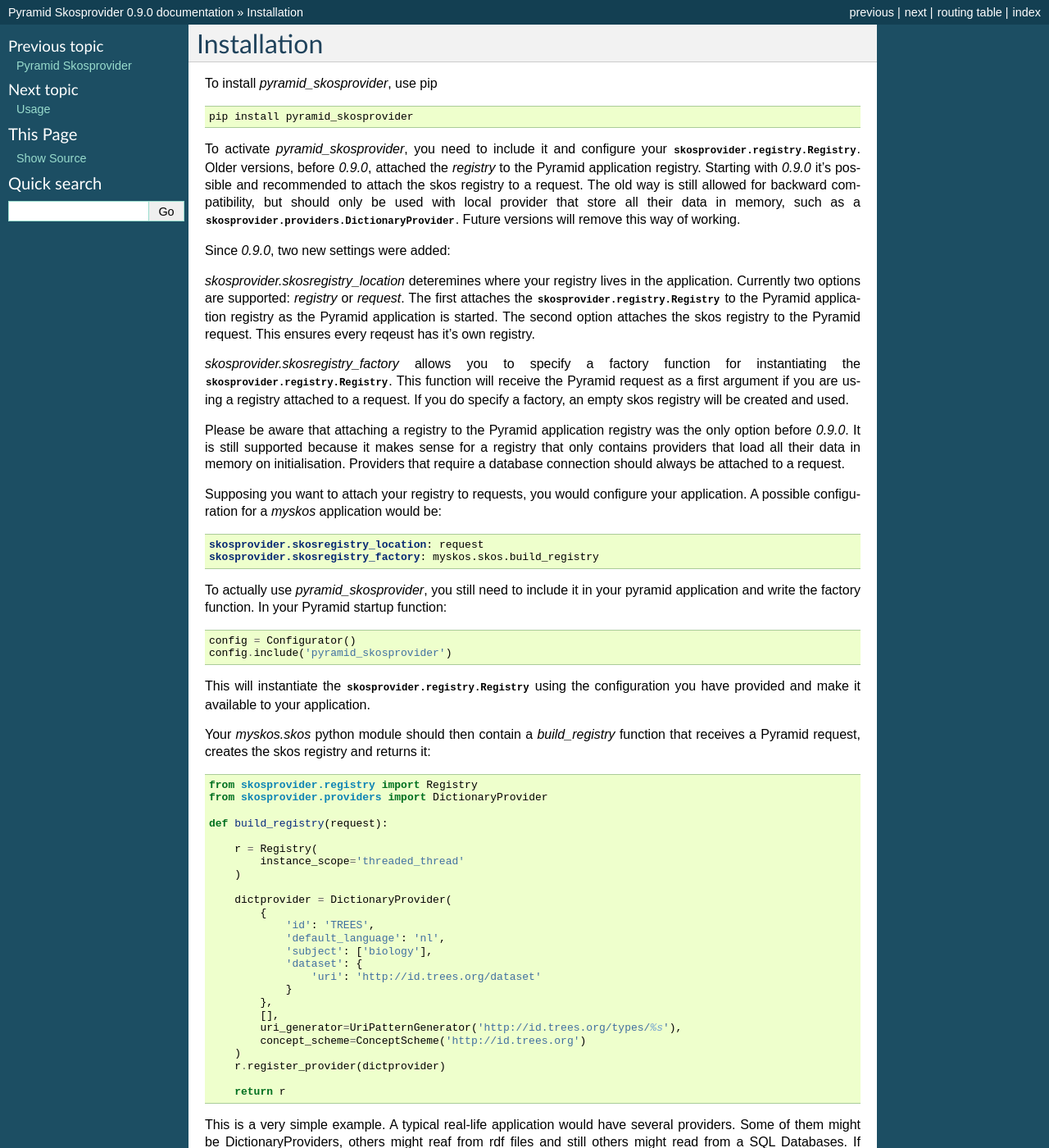
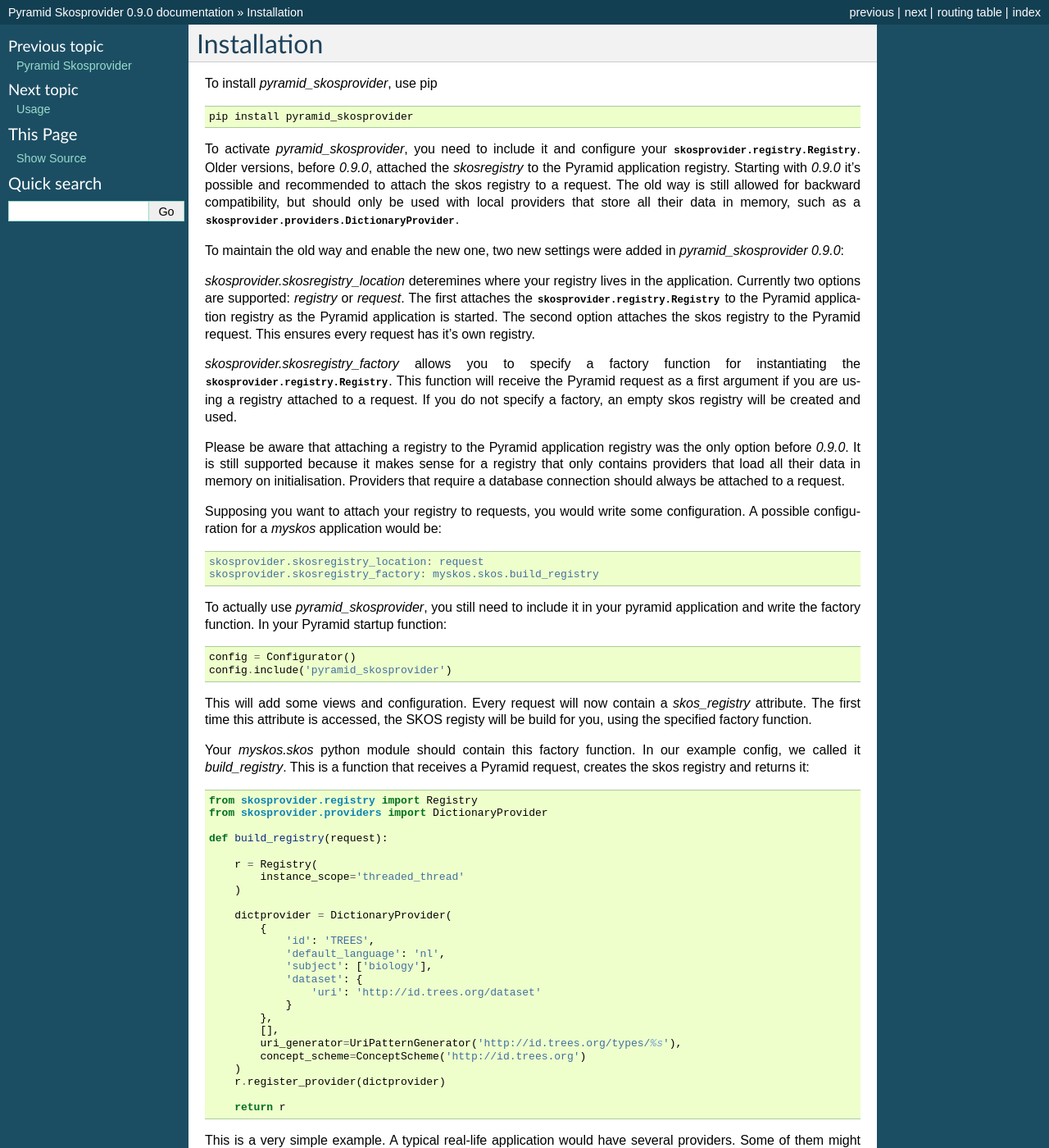
Before and after one commit to OnroerendErfgoed/pyramid_skosprovider, a Sphinx documentation site: the page built from docs/install.rst, in a window 1280 px wide and 1400 px high. Shown: the whole window at 82% size. Built offline with Sphinx 7.4.7, drawn with Linux system fonts in a browser that asks for light colours; some of the changed text lies outside the part shown.

Commit message:
Update docs.

```diff
--- a/docs/install.rst
+++ b/docs/install.rst
@@ -10,26 +10,26 @@
 
 To activate `pyramid_skosprovider`, you need to include it and configure your
 :class:`skosprovider.registry.Registry`. Older versions, before `0.9.0`,
-attached the `registry` to the Pyramid application registry. Starting with
+attached the `skosregistry` to the Pyramid application registry. Starting with
 `0.9.0` it's possible and recommended to attach the skos registry to a request.
 The old way is still allowed for backward compatibility, but should only be
-used with local provider that store all their data in memory, such as a
-:class:`skosprovider.providers.DictionaryProvider`. Future versions will remove
-this way of working.
+used with local providers that store all their data in memory, such as a
+:class:`skosprovider.providers.DictionaryProvider`.
 
-Since `0.9.0`, two new settings were added:
+To maintain the old way and enable the new one, two new settings were added in
+`pyramid_skosprovider` `0.9.0`:
 
 *skosprovider.skosregistry_location* deteremines where your registry lives in
 the application. Currently two options are supported: `registry` or `request`.
 The first attaches the :class:`skosprovider.registry.Registry` to the Pyramid
 application registry as the Pyramid application is started. The second option
-attaches the skos registry to the Pyramid request. This ensures every reqeust
+attaches the skos registry to the Pyramid request. This ensures every request
 has it's own registry.
 
 *skosprovider.skosregistry_factory* allows you to specify a factory function
 for instantiating the :class:`skosprovider.registry.Registry`. This function
 will receive the Pyramid request as a first argument if you are using a
-registry attached to a request. If you do specify a factory, an empty skos
+registry attached to a request. If you do not specify a factory, an empty skos
 registry will be created and used.
 
 Please be aware that attaching a registry to the Pyramid application registry
@@ -38,10 +38,10 @@
 memory on initialisation. Providers that require a database connection should
 always be attached to a request.
 
-Supposing you want to attach your registry to requests, you would configure
-your application. A possible configuration for a `myskos` application would be:
+Supposing you want to attach your registry to requests, you would write some
+configuration. A possible configuration for a `myskos` application would be:
 
-.. code-block:: yaml
+.. code-block:: ini
 
     skosprovider.skosregistry_location: request
     skosprovider.skosregistry_factory: myskos.skos.build_registry
@@ -55,12 +55,13 @@
     config = Configurator()
     config.include('pyramid_skosprovider')
 
-This will instantiate the :class:`skosprovider.registry.Registry` using the
-configuration you have provided and make it available to your application.
+This will add some views and configuration. Every request will now contain a
+`skos_registry` attribute. The first time this attribute is accessed, the
+SKOS registy will be build for you, using the specified factory function.
 
-Your `myskos.skos` python module should then contain a `build_registry`
-function that receives a Pyramid request, creates the skos registry and
-returns it:
+Your `myskos.skos` python module should contain this factory function. In our
+example config, we called it `build_registry`. This is a function that receives
+a Pyramid request, creates the skos registry and returns it:
 
 .. code-block:: python
 
@@ -96,3 +97,48 @@
 using the `skosprovider_sqlalchemy` provider, you would attach your database
 session maker to the request and then pass it on to the SQLAlchemy provider in
 your factory function.
+
+If you want to attach the SKOS registry to the Pyramid registry, and not the
+request, you would have the following config:
+
+
+.. code-block:: ini
+
+    skosprovider.skosregistry_location: registry
+    skosprovider.skosregistry_factory: myskos.skos.build_registry
+
+The `build_registry` factory would be very similar, but it does not have acces
+to the request. This makes it a bad fit for threaded web-servers and leads to
+bugs. But something like a :class:`skosprovider.providers.DictionaryProvider`
+wpuld be fine. The factory function is almost identical, but we would also set
+the Registry instance_scope to `threaded_global`. This can alert providers that
+register with the registry that they might not be compatible.
+`
+
+.. code-block:: python
+
+    from skosprovider.registry import Registry
+    from skosprovider.providers import DictionaryProvider
+
+    def build_registry():
+
+        r = Registry(
+            instance_scope='threaded_global'
+        )
+
+        dictprovider = DictionaryProvider(
+            {
+                'id': 'TREES',
+                'default_language': 'nl',
+                'subject': ['biology'],
+                'dataset': {
+                    'uri': 'http://id.trees.org/dataset'
+                }
+            },
+            [],
+            uri_generator=UriPatternGenerator('http://id.trees.org/types/%s'),
+            concept_scheme=ConceptScheme('http://id.trees.org')
+        )
+        r.register_provider(dictprovider)
+
+        return r
```
Also changed, not shown: docs/usage.rst (+5 -6 lines).
